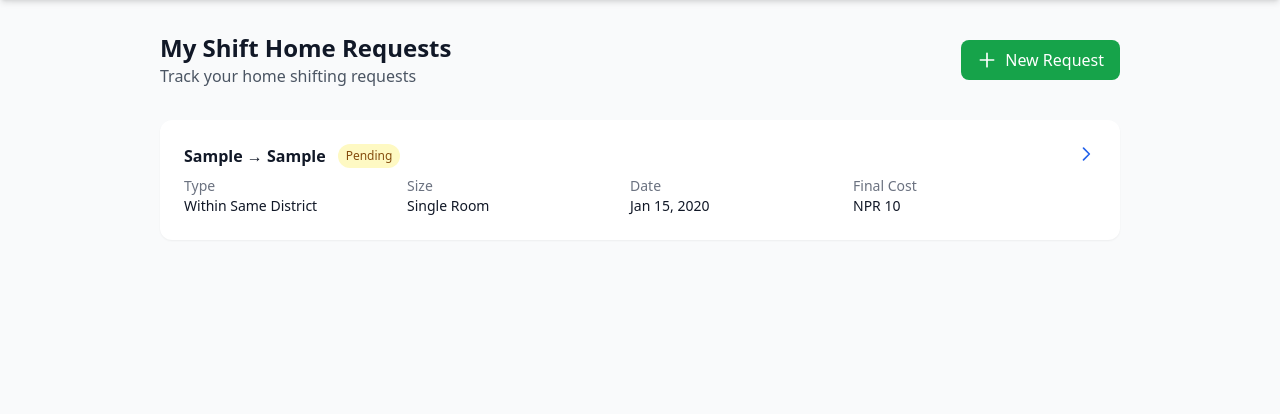
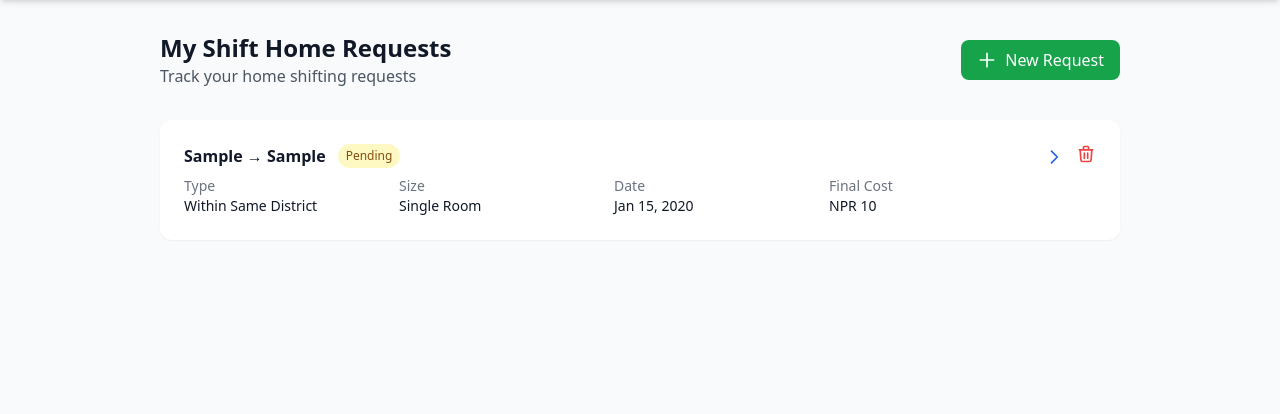
Before and after one commit to shivraj598/Hamrokotha-rental-web-application, a Django app: page /services/shift-home/my-requests/ in a window 1280 px wide. Shown: the part 64-478 px from the top of the page. Run offline with Django 5.2, Linux system fonts and the light colour scheme; a user stored in the database is signed in; tables that the repository leaves empty hold one stand-in row (values such as "Sample post"); grey boxes marked "Sample" are stand-in pictures; some libraries are stand-ins or nearby versions.

Commit message:
feat: Add delete functionality for room and shift home requests
- Add DeleteRoomRequestView for tenants to delete their requests
- Add DeleteShiftHomeRequestView for users to delete shift requests
- Add delete buttons with confirmation dialogs
- Ensure only owners can delete their own requests

```diff
--- a/templates/services/shift_home/list.html
+++ b/templates/services/shift_home/list.html
@@ -78,12 +78,23 @@
                                     </div>
                                 </div>
 
-                                <a href="{% url 'services:shift_home_detail' req.pk %}"
-                                   class="ml-4 text-primary-600 hover:text-primary-700">
-                                    <svg class="w-5 h-5" fill="none" stroke="currentColor" viewBox="0 0 24 24">
-                                        <path stroke-linecap="round" stroke-linejoin="round" stroke-width="2" d="M9 5l7 7-7 7"></path>
-                                    </svg>
-                                </a>
+                                <div class="ml-4 flex items-center space-x-3">
+                                    <a href="{% url 'services:shift_home_detail' req.pk %}"
+                                       class="text-primary-600 hover:text-primary-700">
+                                        <svg class="w-5 h-5" fill="none" stroke="currentColor" viewBox="0 0 24 24">
+                                            <path stroke-linecap="round" stroke-linejoin="round" stroke-width="2" d="M9 5l7 7-7 7"></path>
+                                        </svg>
+                                    </a>
+                                    <form action="{% url 'services:delete_shift_home_request' req.pk %}" method="post" class="inline">
+                                        {% csrf_token %}
+                                        <button type="submit" class="text-red-500 hover:text-red-700"
+                                                onclick="return confirm('Are you sure you want to delete this request? This action cannot be undone.')">
+                                            <svg class="w-5 h-5" fill="none" stroke="currentColor" viewBox="0 0 24 24">
+                                                <path stroke-linecap="round" stroke-linejoin="round" stroke-width="2" d="M19 7l-.867 12.142A2 2 0 0116.138 21H7.862a2 2 0 01-1.995-1.858L5 7m5 4v6m4-6v6m1-10V4a1 1 0 00-1-1h-4a1 1 0 00-1 1v3M4 7h16"></path>
+                                            </svg>
+                                        </button>
+                                    </form>
+                                </div>
                             </div>
                         </div>
                     </div>
```
